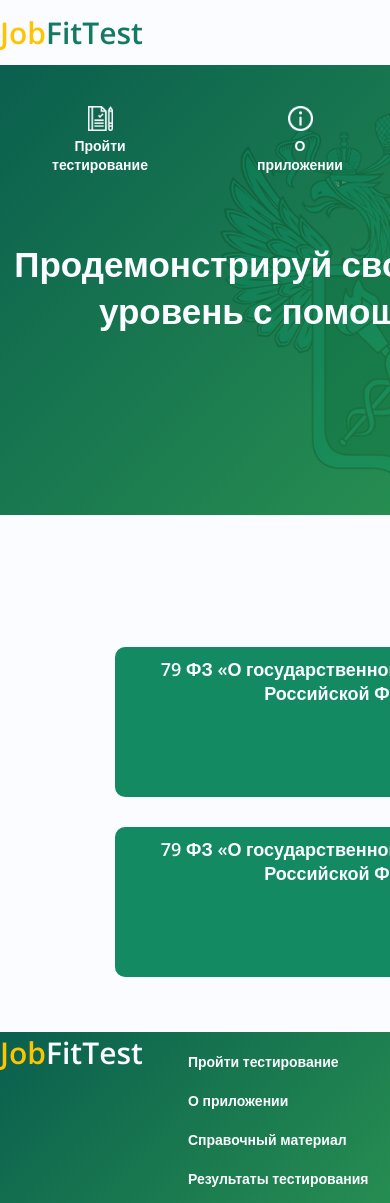
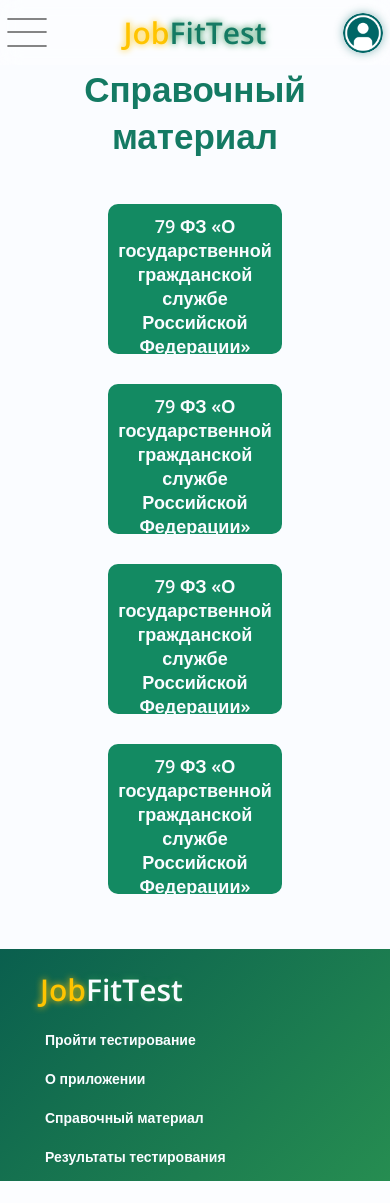
Before and after one commit to Lomakin41DIMOON/JobFitTest, a PHP site: page /info.php in a window 390 px wide; the page is wider, and only the part inside the window is pictured. After the commit the page ends 1181 px from the top of that part, so only its background shows below. Run offline with PHP 8.4, Linux system fonts and the light colour scheme; some libraries are stand-ins or nearby versions.

Commit message:
Получил изменения твоей ветки.
На этом всё

```diff
--- a/components/footer.php
+++ b/components/footer.php
@@ -1,5 +1,5 @@
 <footer>
-	<div class="container">
+	<div class="container container_mobile">
 		<div class="footer_line">
 			<h1 class="logo">
 				<a href="index.php"><span class="yellow">Job</span><span class="white">FitTest</span></a>
--- a/components/head.php
+++ b/components/head.php
@@ -1,5 +1,10 @@
+<meta name="viewport" content="width=device-width, initial-scale=1.0"> <!-- Внутренний экран телефона ~наверное -->
+
 <link rel="preconnect" href="https://fonts.googleapis.com">
 <link rel="preconnect" href="https://fonts.gstatic.com" crossorigin>
 <link href="https://fonts.googleapis.com/css2?family=Open+Sans:wght@600;700&display=swap" rel="stylesheet">
 <meta charset="utf-8">
 <link rel="stylesheet" href="css/main.css">
+<link rel="stylesheet" href="css/mobileFm.css">
+
+<script src="http://ajax.googleapis.com/ajax/libs/jquery/1.11.2/jquery.min.js"></script><!-- jquery -->
--- a/components/header.php
+++ b/components/header.php
@@ -1,8 +1,19 @@
-<header>
-	<div class="container">
-		<div class="logo">
-			<a href="index.php"><span class="yellow">Job</span><span class="green">FitTest</span></a>
-		</div>
-		<button class="auth">Войти</button>
+<div class="container heder_mobile">
+	<div class="burger" id="burger">
+		<samp></samp>
+		<samp></samp>
+		<samp></samp>
 	</div>
-</header>
+	<div class="logo">
+		<a href="index.php"><span class="yellow">Job</span><span class="green">FitTest</span></a>
+	</div>
+	<button class="auth cover">
+			<img src="content/icons/login1.png" alt="Вход">
+	</button>
+</div>
+<script>
+    $(".burger").click(function(){
+        $("nav").toggleClass("nav_bar_YES");
+        $(".burger").toggleClass("burgerClose");
+    });
+</script>
--- a/components/nav.php
+++ b/components/nav.php
@@ -1,34 +1,26 @@
 <nav>
-	<div class="container">
+	<div class="container container_mobile">
 		<div class="back_img">
 			<div class="nav_line">
-				<a href="tests.php">
-					<div class="nav_icon">
-						<img src="content/img/free-icon-exam-4797050.png" alt="Иконка пройти тестирование">
-					</div>
-					<h2 class="white">Пройти тестирование</h2>
-				</a>
-				<a href="about.php">
-					<div class="nav_icon">
-						<img src="content/img/free-icon-information-157933.png" alt="Иконка о приложении">
-					</div>
-					<h2 class="white">О приложении</h2>
-				</a>
-				<a href="info.php">
-					<div class="nav_icon">
-						<img src="content/img/free-icon-open-book-166088.png" alt="Иконка справочный материал">
-					</div>
-					<h2 class="white">Справочный материал</h2>
-				</a>
-				<a href="result.php">
-					<div class="nav_icon">
-						<img src="content/img/free-icon-checklist-876749.png" alt="Иконка результаты тестирования">
-					</div>
-					<h2 class="white">Результаты тестирования</h2>
-				</a>
+				<?php
+				li('Пройти тестирование', 'content/img/free-icon-exam-4797050.png', 'tests.php');
+				li('О приложении', 'content/img/free-icon-information-157933.png', 'about.php');
+				li('Справочный материал', 'content/img/free-icon-open-book-166088.png', 'info.php');
+				li('Результаты тестирования', 'content/img/free-icon-checklist-876749.png', 'result.php'); ?>
 			</div>
-			<h3 class="title white">Продемонстрируй свой профессиональный
-				уровень с помощью тестирования</h3>
+			<h3 class="title white title_mobile">Продемонстрируй свой профессиональный уровень с помощью тестирования</h3>
 		</div>
 	</div>
 </nav>
+<?php
+function li($title, $img, $link)
+{
+	echo "<div class='beer'>
+	<a href='$link'>
+		<div class='nav_icon'>
+			<img src='$img' alt='Иконка $title'>
+		</div>
+		<h2 class='white'>$title</h2>
+	</a>
+</div>";
+}
--- /dev/null
+++ b/css/mobileFm.css
@@ -0,0 +1,203 @@
+.nav_line .beer:hover a {
+    transition: all .5s ease;
+    transform: translateY(-10px);
+    background-color: rgba(10, 95, 78, .4);
+}
+
+.cover {
+    overflow: hidden;
+}
+
+.cover img {
+    object-fit: cover;
+    height: 100%;
+    width: 100%;
+}
+
+.icon_block div{
+max-width: 50%;
+margin: auto;
+}
+.logo a {
+    transition: all .1s ease;
+}
+
+@media (max-width: 480px) {
+
+    body,
+    html {
+        width: 100%;
+        height: 100%;
+        overflow: hidden;
+        overflow-y: scroll;
+    }
+
+    header {
+        width: 100%;
+        position: absolute;
+        top: 0;
+        left: 0;
+        background-color: rgba(255, 255, 255, 0.4);
+        backdrop-filter: blur(10px);
+        z-index: 100;
+    }
+    .logo span{
+        text-shadow: 0 0 7px #268d51;
+    }
+    .logo span:first-child{
+        text-shadow: 0 0 7px #ffc400;
+    }
+
+    main{
+        margin-top: 65px;
+    }
+    .container {
+        width: auto;
+    }
+
+    .container_mobile {
+        width: 100%;
+    }
+    .adv_line{
+        display: flex;
+        flex-direction: column;
+    }
+    .adv_block{
+        margin: auto auto 20px auto;
+    }
+    .adv_block:hover{
+        transform: scale(1);
+        background-color: #00666600;
+        transition: all .2s ease;
+        box-shadow: 0 3px 25px 3px #268d5164;
+    }
+    .adv_block p{
+        font-size: 14px;
+    }
+    .adv_line .icon_block{
+        box-shadow: 0 5px 50px 5px rgba(50, 255, 122, 0.5);
+    }
+
+    nav {
+        position: absolute;
+        top: 65px;
+        left: 0;
+        width: 100%;
+        height: calc(100vh - 65px);
+        transform: translateX(-100%);
+        transition: all .2s ease;
+        z-index: 100;
+    }
+    .back_img{
+        height: calc(100vh - 65px);
+        overflow: hidden;
+        overflow-y: scroll;
+
+        display: flex;
+        flex-direction: column;
+    }
+
+    .nav_line {
+        flex-direction: column;
+        align-items: start;
+    }
+    .beer a{
+        width: 100%;
+        display: flex;
+        flex-direction: row;
+        justify-content: left;
+        height: auto;
+        margin-left: 0;
+    }
+    .beer a div{
+        margin: 10px;
+    }
+
+    .title_mobile{
+        width: calc(100% - 20px);
+        font-size: 18px;
+        text-align: right;
+        margin: auto 10px 10px 10px;
+        opacity: 0.8;
+        display: none;
+    }
+
+
+
+
+
+
+
+
+
+
+
+
+
+
+
+.heder_mobile{
+}
+.auth{
+    display: block;
+	background-color: white;
+	width: 40px;
+	height: 40px;
+	border-radius: 100%;
+    overflow: hidden;
+    box-shadow: 0 0 10px 0px #0066666e;
+    transition: all .2s ease;
+    position: absolute;
+    top: calc((65px - 40px) / 2);
+    right: 7px;
+}
+.auth:hover{
+    box-shadow: 0 0 10px 0px #00bcbc8c;
+    transform: scale(1.05);
+}
+.burger{
+    display: flex;
+    flex-direction: column;
+    width: 40px;
+    height: 40px;
+    justify-content: center;
+    position: absolute;
+    top: calc((65px - 40px) / 2);
+    left: 7px;
+
+}
+.burger samp{
+    border: 1.5px solid rgba(0, 0, 0, 0.475);
+    height: 0px;
+    width: 100%;
+    border-radius: 100px;
+    margin: auto;
+    transition: all .2s ease;
+}
+.burgerClose samp:first-child{
+transform: rotate(45deg);
+}
+.burgerClose samp:nth-child(2){
+opacity: 0;
+}
+.burgerClose samp:last-child{
+    transform: rotate(-45deg);
+    margin-top: -61px;
+}
+.nav_bar_YES{
+    transform: translateX(0%);
+}
+.footer_line{
+    display: block;
+}
+.footer_line .logo{
+margin-left: 40px;
+margin-top: 20px;
+}
+footer {
+	background: linear-gradient(-45deg, #268d51, #0a5f4e);
+	display: flex;
+	height: auto;
+	width: 100%;
+}
+}
--- a/info.php
+++ b/info.php
@@ -9,12 +9,11 @@
 </head>
 
 <body>
-	<?php
-	require  'components/header.php'
-	?>
-	<?php
-	require  'components/nav.php'
-	?>
+	<header>
+		<?php require  'components/header.php' ?>
+	</header>
+
+	<?php require  'components/nav.php'; ?>
 	<main>
 		<div class="container">
 			<h3 class="info_title green">Справочный материал</h3>
@@ -38,9 +37,7 @@
 			</div>
 		</div>
 	</main>
-	<?php
-	require  'components/footer.php'
-	?>
+	<?php require  'components/footer.php'	?>
 </body>
 
 </html>
```
Also changed, not shown: about.php (+6 -9 lines), index.php (+23 -17 lines), result.php (+6 -9 lines), tests.php (+7 -9 lines), content/icons/login1.png (added), content/icons/login2.png (added), content/icons/login3.png (added), content/icons/login4.png (added).
